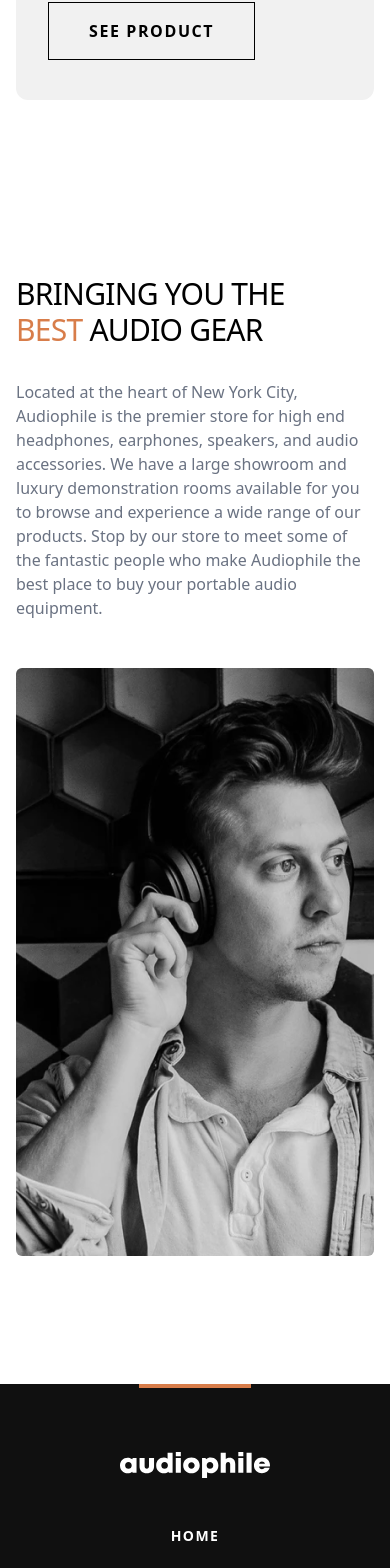
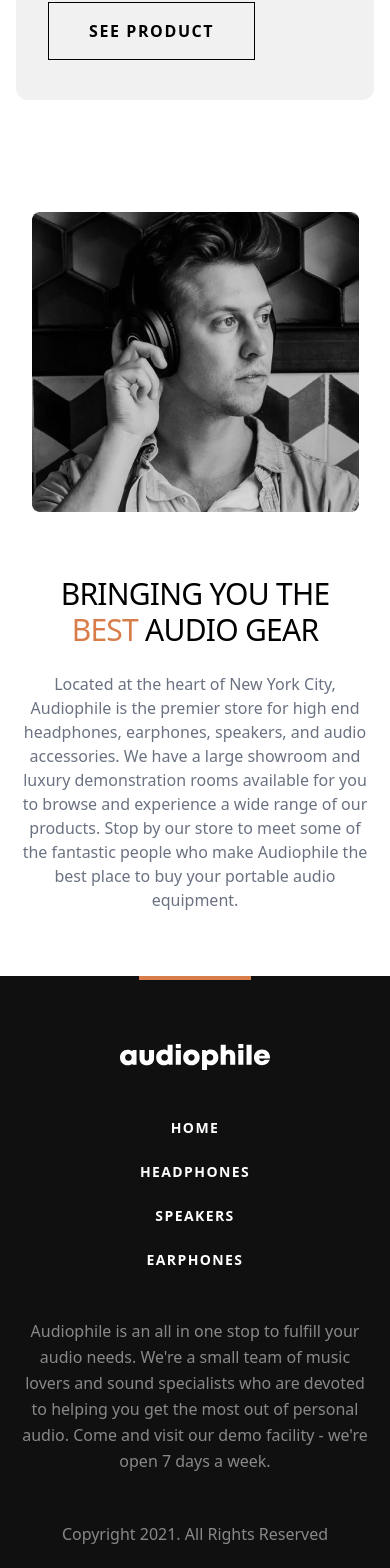
Before and after one commit to tpeacefill/audiophile-azubiAfrica, a Next.js app: page / in a window 390 px wide. Shown: the part 3438-5006 px from the top of the page. Built offline with nearby package versions, Linux system fonts and the light colour scheme.

Commit message:
Section 6 responsiveness accross mobile talent and then web done

```diff
--- a/app/components/Section6.tsx
+++ b/app/components/Section6.tsx
@@ -2,29 +2,60 @@ import Image from 'next/image';
 
 export default function Section6() {
   return (
-    <section className="w-full bg-white flex justify-center items-center py-32">
+    <section className="w-full bg-white flex justify-center items-center py-16 md:py-24 lg:py-32">
       <div className="w-full max-w-7xl mx-auto px-4 sm:px-6 lg:px-8">
-        <div className="flex flex-col md:flex-row items-center gap-12">
-          {/* Left: Text */}
-          <div className="flex-1 flex flex-col items-start justify-center">
-            <h2 className="text-3xl md:text-5xl font-medium tracking-tight mb-8">
+        <div className="flex flex-col lg:flex-row-reverse items-center lg:items-stretch gap-8 lg:gap-12">
+          {/* Responsive Images: Small, Medium, Large */}
+          <div className="w-full flex justify-center lg:justify-end mb-8 lg:mb-0">
+            {/* Small screen image */}
+            <div className="block sm:hidden w-full">
+              <Image
+                src="/section6-ImageSmall.png"
+                alt="Audiophile Store"
+                className="rounded-md object-cover w-[327px] h-[300px] mx-auto"
+                width={327}
+                height={300}
+                priority
+              />
+            </div>
+            {/* Medium screen image */}
+            <div className="hidden sm:block md:block lg:hidden w-full">
+              <Image
+                src="/section6-ImageMedium.png"
+                alt="Audiophile Store"
+                className="rounded-md object-cover w-full h-[300px]"
+                width={689}
+                height={300}
+                priority
+              />
+            </div>
+            {/* Large screen image */}
+            <div className="hidden lg:block w-full">
+              <Image
+                src="/section6-Image.png"
+                alt="Audiophile Store"
+                className="rounded-md object-cover w-full md:w-[500px] lg:w-[540px] h-[400px] lg:h-[588px]"
+                width={540}
+                height={588}
+                priority
+              />
+            </div>
+          </div>
+          {/* Text below for small/medium, left for large */}
+          <div className="w-full flex flex-col items-center lg:items-start justify-center text-center lg:text-left">
+            {/* Header for small and large screens */}
+            <h2 className="text-3xl sm:text-4xl lg:text-5xl font-medium tracking-tight mb-6 md:mb-8 block md:hidden lg:block">
               BRINGING YOU THE<br />
               <span className="text-[#D87D4A]">BEST</span> AUDIO GEAR
             </h2>
-            <p className="text-gray-500 text-base md:text-lg font-light max-w-lg">
+            {/* Header for medium screens only */}
+            <h2 className="hidden md:block lg:hidden text-5xl font-medium tracking-tight mb-8">
+              <span className="block">BRINGING YOU THE <span className="text-[#D87D4A]">BEST</span></span>
+              <span className="block">AUDIO GEAR</span>
+            </h2>
+            <p className="text-gray-500 text-base md:text-lg font-light max-w-xl">
               Located at the heart of New York City, Audiophile is the premier store for high end headphones, earphones, speakers, and audio accessories. We have a large showroom and luxury demonstration rooms available for you to browse and experience a wide range of our products. Stop by our store to meet some of the fantastic people who make Audiophile the best place to buy your portable audio equipment.
             </p>
-          </div>
-          {/* Right: Image */}
-          <div className="flex-1 flex items-center justify-center">
-            <Image
-              src="/section6-Image.png"
-              alt="Audiophile Store"
-              className="rounded-md object-cover w-full h-[588px]"
-              width={540}
-              height={588}
-              priority
-            />
           </div>
         </div>
       </div>
```
Also changed, not shown: public/section6-ImageMedium.png (added), public/section6-ImageSmall.png (added).
